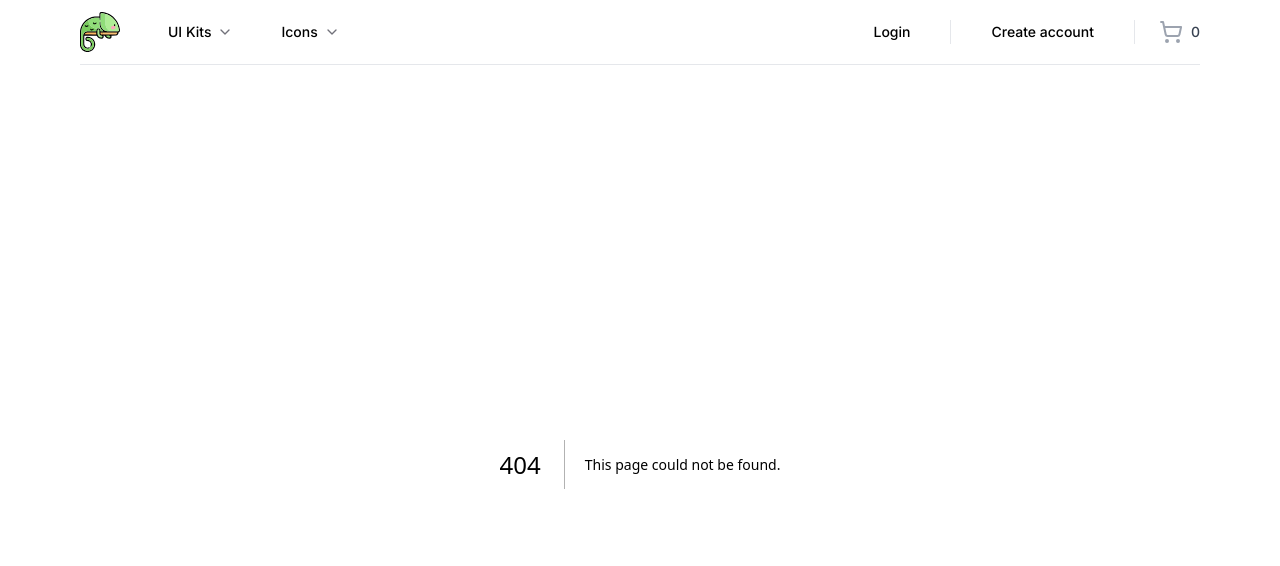
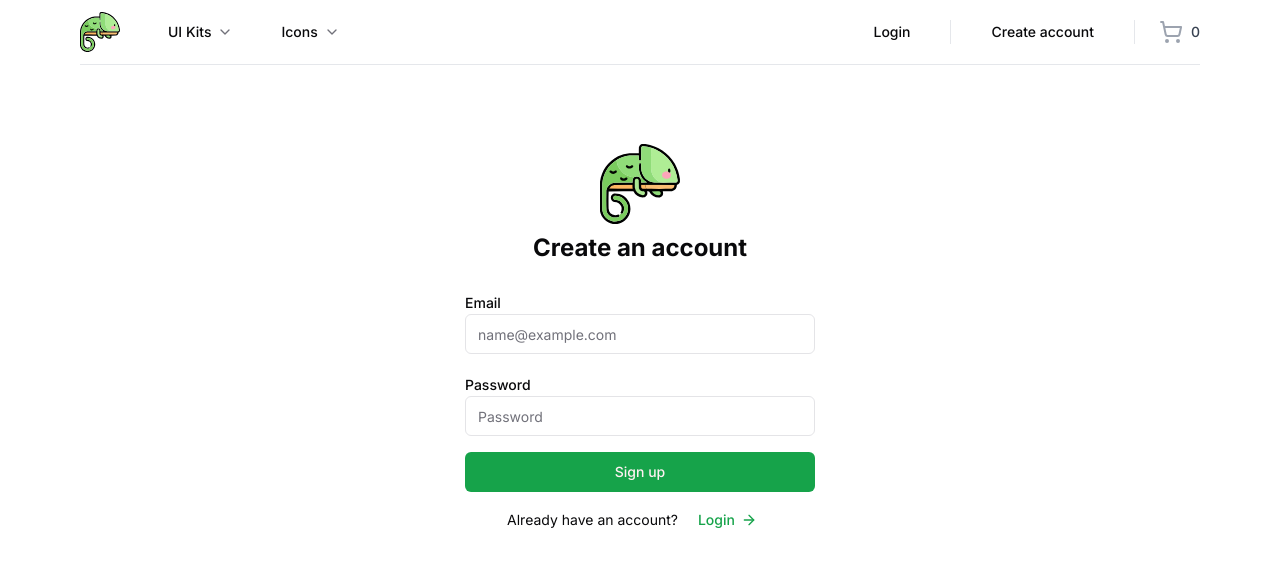
Before and after one commit to imbensantos/asset-foliage, a Next.js app: page /sign-up in a window 1280 px wide. Before the commit this address had no page. Shown: the top 566 px of the page. Built offline with nearby package versions, Linux system fonts and the light colour scheme.

Commit message:
Feat: Added signup page

```diff
--- a/package.json
+++ b/package.json
@@ -14,6 +14,7 @@
     "@payloadcms/db-mongodb": "^1.4.2",
     "@payloadcms/richtext-slate": "^1.4.0",
     "@radix-ui/react-dialog": "^1.0.5",
+    "@radix-ui/react-label": "^2.0.2",
     "@radix-ui/react-separator": "^1.0.3",
     "@radix-ui/react-slot": "^1.0.2",
     "class-variance-authority": "^0.7.0",
--- /dev/null
+++ b/src/app/(auth)/sign-up/page.tsx
@@ -0,0 +1,70 @@
+"use client";
+
+import Icons from "@/components/Icons";
+import { Button, buttonVariants } from "@/components/ui/button";
+import { Input } from "@/components/ui/input";
+import { Label } from "@/components/ui/label";
+import { cn } from "@/lib/utils";
+import { ArrowRight } from "lucide-react";
+import Link from "next/link";
+import React from "react";
+
+type Props = {};
+
+function Page({}: Props) {
+  return (
+    <>
+      <div className="container relative flex flex-col items-center justify-center pt-20 lg:px-0">
+        <div className="mx-auto flex w-full flex-col justify-center space-y-6 sm:w-[350px]">
+          <div className="flex flex-col items-center space-y-2 text-center">
+            <Icons.Logo className="h-20 w-20" />
+            <h1 className="text-2xl font-bold">Create an account</h1>
+          </div>
+
+          <div className="grid gap-6">
+            <form onSubmit={() => {}}>
+              <div className="grid gap-2">
+                <div className="grid gap-1 py-2">
+                  <Label htmlFor="email">Email</Label>
+                  <Input
+                    className={cn({
+                      "focus-visible:ring-red-500": true,
+                    })}
+                    placeholder="name@example.com"
+                  />
+                </div>
+
+                <div className="grid gap-1 py-2">
+                  <Label htmlFor="password">Password</Label>
+                  <Input
+                    className={cn({
+                      "focus-visible:ring-red-500": true,
+                    })}
+                    placeholder="Password"
+                  />
+                </div>
+
+                <Button>Sign up</Button>
+                <p className="text-center text-sm font-normal">
+                  Already have an account?{" "}
+                  <Link
+                    className={buttonVariants({
+                      variant: "link",
+                      className: "gap-1.5 px-0 text-green-600",
+                    })}
+                    href="/sign-in"
+                  >
+                    Login
+                    <ArrowRight className="h-4 w-4" />
+                  </Link>
+                </p>
+              </div>
+            </form>
+          </div>
+        </div>
+      </div>
+    </>
+  );
+}
+
+export default Page;
--- /dev/null
+++ b/src/components/ui/input.tsx
@@ -0,0 +1,25 @@
+import * as React from "react"
+
+import { cn } from "@/lib/utils"
+
+export interface InputProps
+  extends React.InputHTMLAttributes<HTMLInputElement> {}
+
+const Input = React.forwardRef<HTMLInputElement, InputProps>(
+  ({ className, type, ...props }, ref) => {
+    return (
+      <input
+        type={type}
+        className={cn(
+          "flex h-10 w-full rounded-md border border-input bg-background px-3 py-2 text-sm ring-offset-background file:border-0 file:bg-transparent file:text-sm file:font-medium placeholder:text-muted-foreground focus-visible:outline-none focus-visible:ring-2 focus-visible:ring-ring focus-visible:ring-offset-2 disabled:cursor-not-allowed disabled:opacity-50",
+          className
+        )}
+        ref={ref}
+        {...props}
+      />
+    )
+  }
+)
+Input.displayName = "Input"
+
+export { Input }
--- /dev/null
+++ b/src/components/ui/label.tsx
@@ -0,0 +1,26 @@
+"use client"
+
+import * as React from "react"
+import * as LabelPrimitive from "@radix-ui/react-label"
+import { cva, type VariantProps } from "class-variance-authority"
+
+import { cn } from "@/lib/utils"
+
+const labelVariants = cva(
+  "text-sm font-medium leading-none peer-disabled:cursor-not-allowed peer-disabled:opacity-70"
+)
+
+const Label = React.forwardRef<
+  React.ElementRef<typeof LabelPrimitive.Root>,
+  React.ComponentPropsWithoutRef<typeof LabelPrimitive.Root> &
+    VariantProps<typeof labelVariants>
+>(({ className, ...props }, ref) => (
+  <LabelPrimitive.Root
+    ref={ref}
+    className={cn(labelVariants(), className)}
+    {...props}
+  />
+))
+Label.displayName = LabelPrimitive.Root.displayName
+
+export { Label }
```
Also changed, not shown: 1 other file (tests, documents, lock files or other folders).
